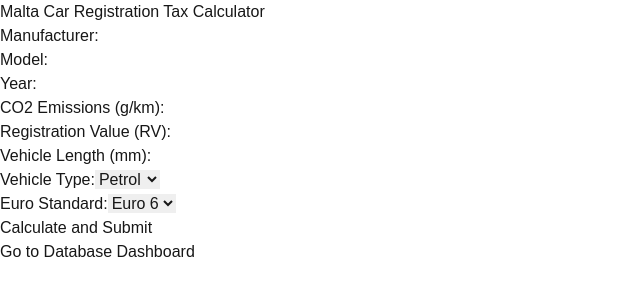
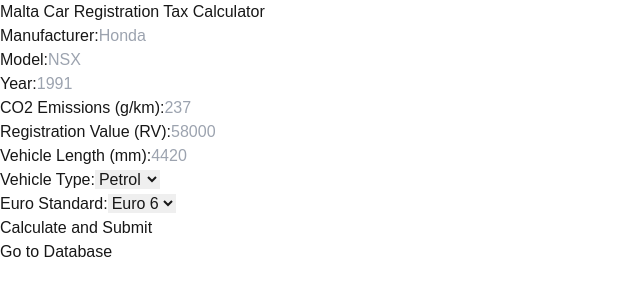
Before and after one commit to mikegauci/malta-reg-calculator, a Next.js app: page / in a window 1280 px wide. Shown: the top 300 px of the page, without its empty margins (0-640 px from the left). Built offline with nearby package versions, Linux system fonts and the light colour scheme.

Commit message:
Added placeholder, adjusted sort, and bg color

```diff
--- a/src/app/page.tsx
+++ b/src/app/page.tsx
@@ -198,6 +198,7 @@ const VehicleTaxCalculator: React.FC = () => {
               <input
                 type="text"
                 name="manufacturer"
+                placeholder="Honda"
                 value={inputs.manufacturer}
                 onChange={handleInputChange}
                 className="w-full p-2 bg-gray-700 border border-gray-600 rounded"
@@ -208,6 +209,7 @@ const VehicleTaxCalculator: React.FC = () => {
               <input
                 type="text"
                 name="model"
+                placeholder="NSX"
                 value={inputs.model}
                 onChange={handleInputChange}
                 className="w-full p-2 bg-gray-700 border border-gray-600 rounded"
@@ -220,6 +222,7 @@ const VehicleTaxCalculator: React.FC = () => {
               <input
                 type="number"
                 name="year"
+                placeholder="1991"
                 value={inputs.year}
                 onChange={handleInputChange}
                 className="w-full p-2 bg-gray-700 border border-gray-600 rounded"
@@ -232,6 +235,7 @@ const VehicleTaxCalculator: React.FC = () => {
               <input
                 type="number"
                 name="co2Emissions"
+                placeholder="237"
                 value={inputs.co2Emissions}
                 onChange={handleInputChange}
                 className="w-full p-2 bg-gray-700 border border-gray-600 rounded"
@@ -246,6 +250,7 @@ const VehicleTaxCalculator: React.FC = () => {
               <input
                 type="number"
                 name="rv"
+                placeholder="58000"
                 value={inputs.rv}
                 onChange={handleInputChange}
                 className="w-full p-2 bg-gray-700 border border-gray-600 rounded"
@@ -258,6 +263,7 @@ const VehicleTaxCalculator: React.FC = () => {
               <input
                 type="number"
                 name="length"
+                placeholder="4420"
                 value={inputs.length}
                 onChange={handleInputChange}
                 className="w-full p-2 bg-gray-700 border border-gray-600 rounded"
@@ -332,7 +338,7 @@ const VehicleTaxCalculator: React.FC = () => {
         )}
         <h3 className="text-center mt-4">
           <Link href="/admin" className="text-blue-500 underline">
-            Go to Database Dashboard
+            Go to Database
           </Link>
         </h3>
 
```
Also changed, not shown: src/pages/admin.tsx (+6 -3 lines).
